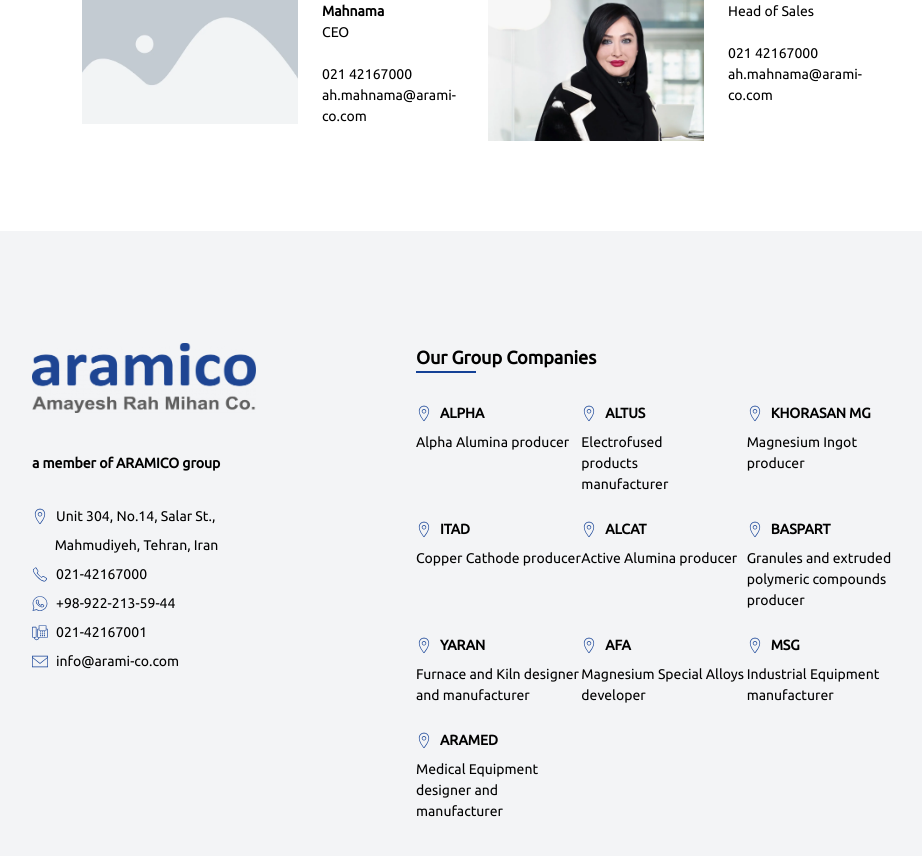
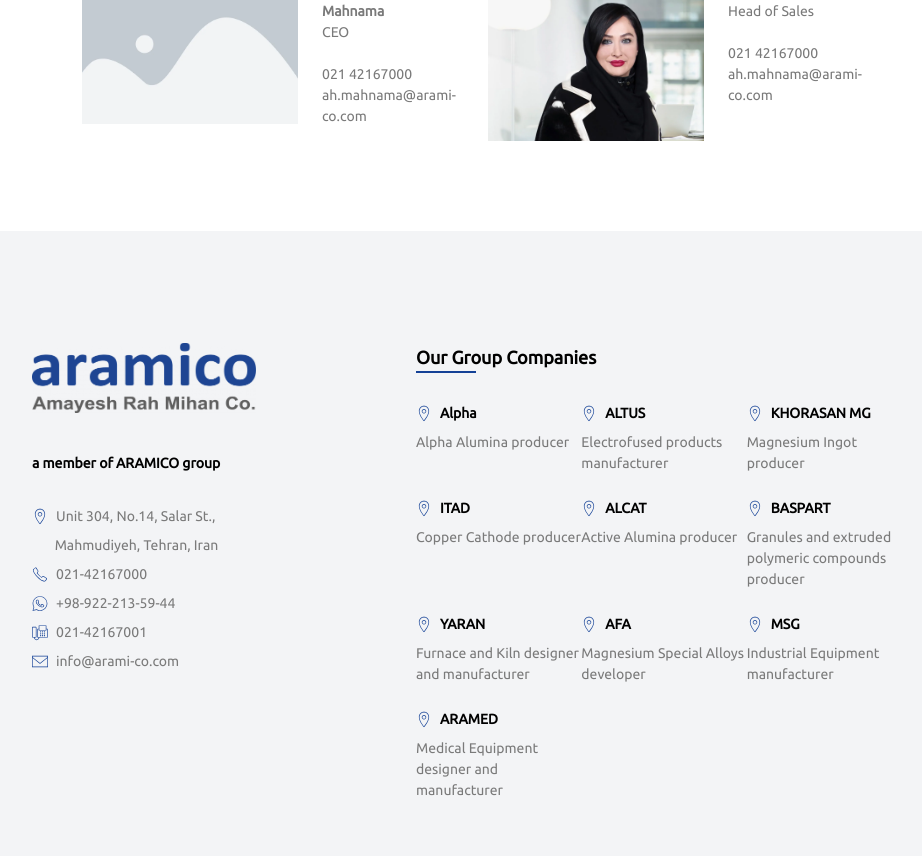
Before and after one commit to mohammadali-amd/aramico, a Next.js app: page /contact in a window 1280 px wide. Shown: the part 1734-2590 px from the top of the page, without its empty margins (168-1090 px from the left). Built offline with nearby package versions, Linux system fonts and the light colour scheme.

Commit message:
refractor, update & fix bugs

```diff
--- a/components/Footer.jsx
+++ b/components/Footer.jsx
@@ -2,10 +2,64 @@
 import Logo from "../public/aramico-Logo.png";
 import { phone, email, location, fax, whatsapp } from "../images/icons";
 import Divider from "./Divider";
+import Link from "next/link";
+
+const companies = [
+  {
+    title: "Alpha",
+    description: "Alpha Alumina producer",
+    url: "#",
+  },
+  {
+    title: "ALTUS",
+    description: "Electrofused products manufacturer",
+    url: "#",
+  },
+  {
+    title: "KHORASAN MG",
+    description: "Magnesium Ingot producer",
+    url: "#",
+  },
+  {
+    title: "ITAD",
+    description: "Copper Cathode producer",
+    url: "#",
+  },
+  {
+    title: "ALCAT",
+    description: "Active Alumina producer",
+    url: "#",
+  },
+  {
+    title: "BASPART",
+    description: "Granules and extruded polymeric compounds producer",
+    url: "#",
+  },
+  {
+    title: "YARAN",
+    description: "Furnace and Kiln designer and manufacturer",
+    url: "#",
+  },
+  {
+    title: "AFA",
+    description: "Magnesium Special Alloys developer",
+    url: "#",
+  },
+  {
+    title: "MSG",
+    description: "Industrial Equipment manufacturer",
+    url: "#",
+  },
+  {
+    title: "ARAMED",
+    description: "Medical Equipment designer and manufacturer",
+    url: "#",
+  },
+];
 
 const Footer = () => {
   return (
-    <div className="bg-gray-100 mt-20">
+    <div className="bg-gray-100 mt-20 text-black">
       <div className="grid md:grid-cols-3 gap-20 pt-16 md:pt-28 pb-16 mx-6 xl:mx-[200px]">
         {/* Contact Information */}
         <div>
@@ -13,7 +67,7 @@
             <Image src={Logo} alt="Logo" className="w-56" />
           </div>
           <p className="mt-10 font-bold">a member of ARAMICO group</p>
-          <ul className="grid gap-2 mt-8">
+          <ul className="grid gap-2 mt-8 text-text">
             <li className="flex gap-2">
               <span className="flex">
                 <Image src={location} alt="location" className="w-4" />
@@ -57,102 +111,19 @@
             <Divider mt={0} width={60} />
           </div>
           <ul className="grid md:grid-cols-3 gap-y-6">
-            <li>
+            {companies.map((company) => (
+              <li key={company.title}>
                 <div className="flex gap-2">
                   <span className="flex">
                     <Image src={location} alt="location" className="w-4" />
                   </span>
-                <span className="font-bold">ALPHA</span>
+                  <Link href={company.url} className="font-bold">
+                    {company.title}
+                  </Link>
                 </div>
-              <p className="mt-2">Alpha Alumina producer</p>
+                <p className="mt-2 text-text">{company.description}</p>
               </li>
-            <li>
-              <div className="flex gap-2">
-                <span className="flex">
-                  <Image src={location} alt="location" className="w-4" />
-                </span>
-                <span className="font-bold">ALTUS</span>
-              </div>
-              <p className="mt-2 pr-10">Electrofused products manufacturer</p>
-            </li>
-            <li>
-              <div className="flex gap-2">
-                <span className="flex">
-                  <Image src={location} alt="location" className="w-4" />
-                </span>
-                <span className="font-bold">KHORASAN MG</span>
-              </div>
-              <p className="mt-2">Magnesium Ingot producer</p>
-            </li>
-            <li>
-              <div className="flex gap-2">
-                <span className="flex">
-                  <Image src={location} alt="location" className="w-4" />
-                </span>
-                <span className="font-bold">ITAD</span>
-              </div>
-              <p className="mt-2">Copper Cathode producer</p>
-            </li>
-            <li>
-              <div className="flex gap-2">
-                <span className="flex">
-                  <Image src={location} alt="location" className="w-4" />
-                </span>
-                <span className="font-bold">ALCAT</span>
-              </div>
-              <p className="mt-2">Active Alumina producer</p>
-            </li>
-            <li>
-              <div className="flex gap-2">
-                <span className="flex">
-                  <Image src={location} alt="location" className="w-4" />
-                </span>
-                <span className="font-bold">BASPART</span>
-              </div>
-              <p className="mt-2">
-                Granules and extruded polymeric compounds producer
-              </p>
-            </li>
-            <li>
-              <div className="flex gap-2">
-                <span className="flex">
-                  <Image src={location} alt="location" className="w-4" />
-                </span>
-                <span className="font-bold">YARAN</span>
-              </div>
-              <p className="mt-2">Furnace and Kiln designer and manufacturer</p>
-            </li>
-            <li>
-              <div className="flex gap-2">
-                <span className="flex">
-                  <Image src={location} alt="location" className="w-4" />
-                </span>
-                <span className="font-bold">AFA</span>
-              </div>
-              <p className="mt-2">
-                Magnesium Special Alloys <br /> developer
-              </p>
-            </li>
-            <li>
-              <div className="flex gap-2">
-                <span className="flex">
-                  <Image src={location} alt="location" className="w-4" />
-                </span>
-                <span className="font-bold">MSG</span>
-              </div>
-              <p className="mt-2">Industrial Equipment manufacturer</p>
-            </li>
-            <li>
-              <div className="flex gap-2">
-                <span className="flex">
-                  <Image src={location} alt="location" className="w-4" />
-                </span>
-                <span className="font-bold">ARAMED</span>
-              </div>
-              <p className="mt-2">
-                Medical Equipment designer and manufacturer
-              </p>
-            </li>
+            ))}
           </ul>
         </div>
       </div>
--- a/components/Navbar.jsx
+++ b/components/Navbar.jsx
@@ -125,7 +125,7 @@
   }, []);
 
   return (
-    <header className="w-full fixed top-0 z-10 bg-white">
+    <header className="w-full fixed top-0 z-30 bg-white">
       <nav className="mx-auto lg:flex justify-center shadow-md py-5">
         {/* Desktop Menu */}
         <div className="hidden lg:block">
@@ -181,7 +181,7 @@
                     alt="language"
                     className="cursor-pointer"
                   />
-                  <ul className="bg-white border-b-4 border-primary drop-shadow-lg scale-0 group-hover:scale-100 py-1 -ml-6 z-10 absolute text-[0.9rem] text-text">
+                  <ul className="bg-white border-b-4 border-primary drop-shadow-lg scale-0 group-hover:scale-100 py-1 -ml-6 z-30 absolute text-[0.9rem] text-text">
                     <li className="py-1 relative">
                       <Link href={"#"} className="hover:text-primary px-6">
                         English
--- a/components/Slider.jsx
+++ b/components/Slider.jsx
@@ -1,23 +1,25 @@
 import Image from "next/image";
 
-export default function Slider({img, title, alt, description, position }) {
+export default function Slider({ img, title, alt, description, position }) {
   return (
     <div className="relative h-full w-full">
       <Image
         src={img}
         alt={alt}
         className="h-screen w-full object-cover"
+        loading="lazy"
       />
       <div className="inset-0 grid h-full w-full items-end">
-        <div className={`slider-content-bg absolute bottom-0 ${position ? 'right-36' : 'left-36'} w-1/3 h-2/5 md:w-1/3 bg-primary/90 p-10`}>
+        <div
+          className={`slider-content-bg absolute bottom-0 ${
+            position ? "right-36" : "left-36"
+          } w-1/3 h-2/5 md:w-1/3 bg-primary/90 p-10`}>
           <div className="slider-title">
-            <p className="mb-4 text-[45px] text-white font-semibold">
-              {title}
-            </p>
+            <p className="mb-4 text-[45px] text-white font-semibold">{title}</p>
           </div>
           <div className="slider-description">
             <p className="mb-12 text-[25px] text-white animate-description">
-            {description}
+              {description}
             </p>
           </div>
         </div>
--- a/components/SliderLayout.jsx
+++ b/components/SliderLayout.jsx
@@ -20,6 +20,7 @@
         slidesPerView={1}
         spaceBetween={30}
         loop={true}
+        lazy={true}
         effect={"fade"}
         centeredSlides={true}
         autoplay={{ delay: 5000, disableOnInteraction: false }}
--- a/styles/globals.css
+++ b/styles/globals.css
@@ -20,6 +20,12 @@
   font-weight: bold;
 }
 
+@font-face {
+  font-family: Ubuntu-light;
+  src: url("../public//font/Ubuntu-Light.ttf");
+  font-weight: lighter;
+}
+
 * {
   margin: 0;
   padding: 0;
@@ -32,6 +38,7 @@
   font-size: 14px;
   margin: 0;
   padding: 0;
+  color: var(--text);
 }
 
 h1 {
```
Also changed, not shown: components/CTA.jsx (+30 -18 lines), images/icons/index.js (+6 -1 lines). Lines whose indentation alone changed are shown as unchanged.
